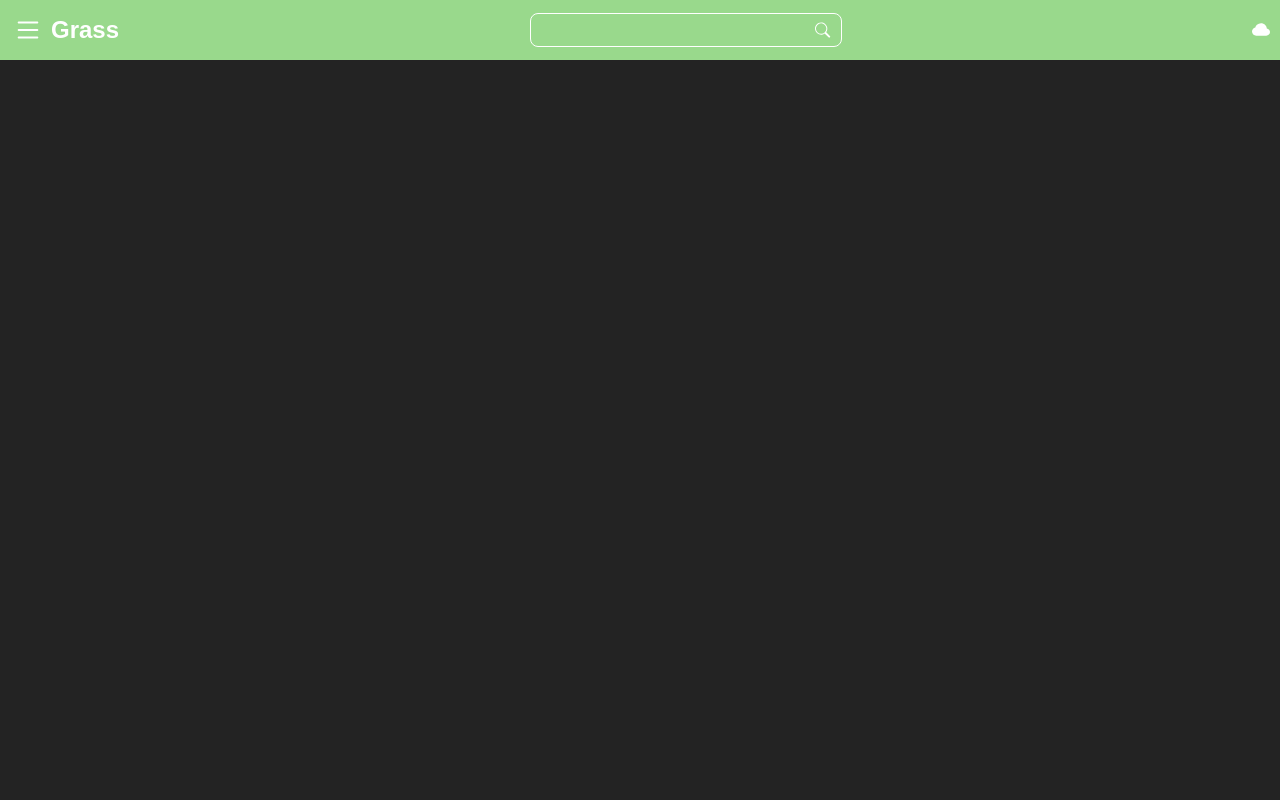
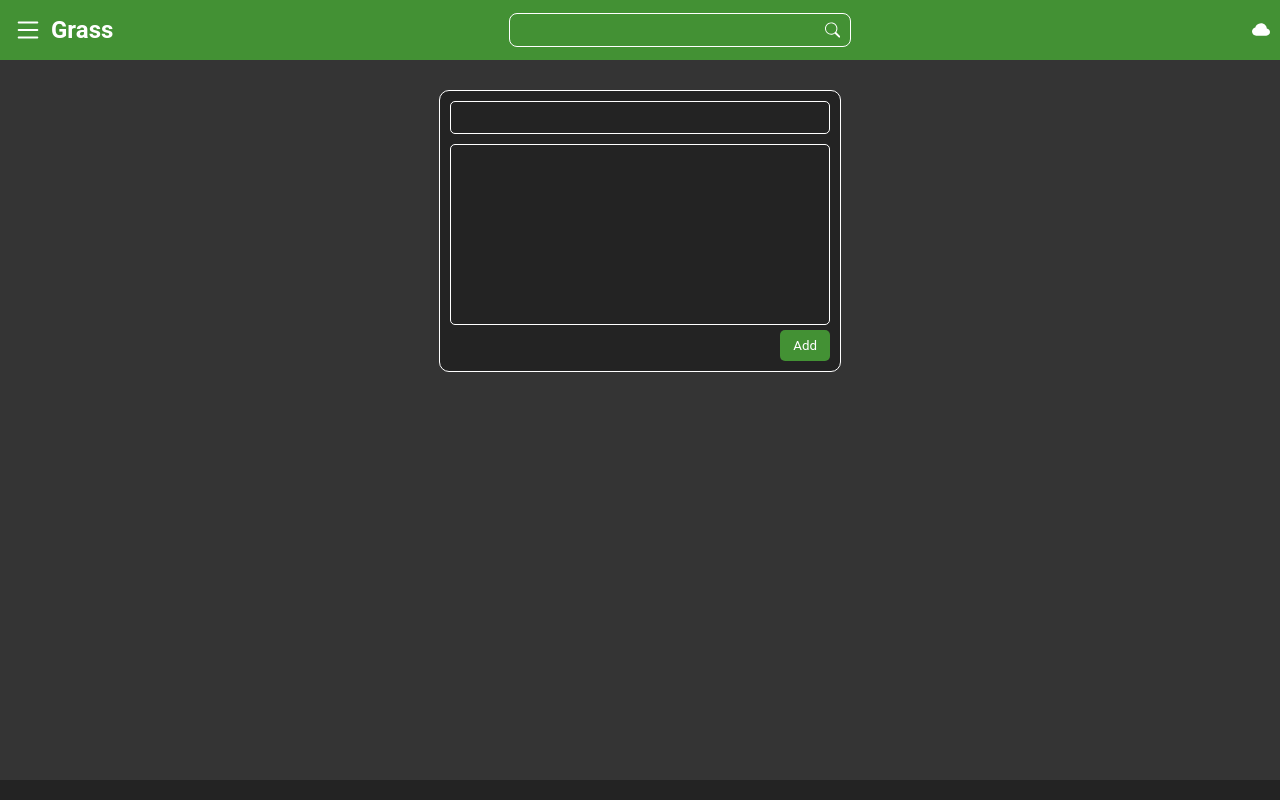
Before and after one commit to FacundoLG/Grass, a React (Create React App) app: page / in a window 1280 px wide. Built offline with nearby package versions, Linux system fonts and the light colour scheme.

Commit message:
noteform styles added

```diff
--- a/src/App.css
+++ b/src/App.css
@@ -1,5 +1,4 @@
 * {
-  font-family: Arial, Helvetica, sans-serif;
   margin: 0px;
   padding: 0px;
 }
--- a/src/App.js
+++ b/src/App.js
@@ -1,10 +1,13 @@
 import './App.css';
 import React from 'react';
 import Header from './components/Header';
+import Notes from './components/Notes';
+import './styles/buttons.css'
 function App() {
   return (
     <div className="App">
      <Header/>
+     <Notes/>
     </div>
   );
 }
--- a/src/components/Header.jsx
+++ b/src/components/Header.jsx
@@ -11,7 +11,7 @@ const Header = () => {
                     <h2 className="brand">Grass</h2>
                 </div>
            </div>
-           <Input/>
+           <Input search={true}/>
            <div className="right">
                 <BsCloudFill className="icon"/>
            </div>
--- a/src/components/Input.jsx
+++ b/src/components/Input.jsx
@@ -1,11 +1,12 @@
 import React from 'react'
-import {BsSearch} from 'react-icons/bs'
+import {BsSearch, BsPlusCircle} from 'react-icons/bs'
 import '../styles/imput.css'
-const Input = () => {
+const Input = ({search,note,placeholder}) => {
     return (
         <div className="Input">
-            <input type="text" />
-            <BsSearch/>
+            <input type="text" placeholder={placeholder}/>
+            {search? <BsSearch/>:""}
+            {note? <BsPlusCircle/>:""}
         </div>
     )
 }
--- /dev/null
+++ b/src/components/NoteForm.jsx
@@ -0,0 +1,17 @@
+import React from 'react'
+import '../styles/noteForm.css'
+const NoteForm = ({title}) => {
+    return (
+        <div className="NoteForm">
+            <div className="form">
+                <input className="forminput title" type="text" />
+                <textarea className="forminput text"></textarea>
+                <div className="buttonContainer">
+                    <button className="addButton">Add</button>
+                </div>
+            </div>
+        </div>
+    )
+}
+
+export default NoteForm
--- /dev/null
+++ b/src/components/Notes.jsx
@@ -0,0 +1,19 @@
+import React from 'react'
+import '../styles/notes.css'
+import Input from './Input'
+import NoteForm from './NoteForm'
+const Notes = () => {
+    return (
+            <div className="Notes">
+            <NoteForm/>
+                <div>
+                <Input note={true} placeholder={"note title..."}/>
+                </div>
+                <div>
+
+                </div>
+            </div>
+    )
+}
+
+export default Notes
--- a/src/index.css
+++ b/src/index.css
@@ -1,11 +1,12 @@
 * {
   color: white;
+  font-family: Roboto, Arial, Helvetica, sans-serif;
 }
 body {
-  background: rgb(35, 35, 35);
+  background: var(--bg-color);
 }
 :root {
-  --header-main-color: #99d98c;
+  --header-main-color: #439134;
   --brand-font-color: white;
-  --form-color: rgb(35, 35, 35);
+  --bg-color: rgb(35, 35, 35);
 }
--- /dev/null
+++ b/src/styles/buttons.css
@@ -0,0 +1,11 @@
+.addButton {
+  margin-top: 5px;
+  padding: 8px 13px;
+  border: none;
+  border-radius: 5px;
+  background: var(--header-main-color);
+}
+.buttonContainer {
+  display: flex;
+  justify-content: flex-end;
+}
--- a/src/styles/header.css
+++ b/src/styles/header.css
@@ -35,5 +35,11 @@
 .right {
   display: flex;
   align-items: center;
+  margin: 5px;
   margin-right: 10px;
 }
+@media (max-width: 360px) {
+  .brand {
+    display: none;
+  }
+}
--- a/src/styles/imput.css
+++ b/src/styles/imput.css
@@ -2,8 +2,8 @@
   display: flex;
   align-items: center;
   /* background: var(--form-color); */
-  width: 50vw;
-  max-width: 290px;
+  width: 70vw;
+  max-width: 320px;
   height: 32px;
   padding: 0px 10px;
   border: solid 1px white;
--- /dev/null
+++ b/src/styles/noteForm.css
@@ -0,0 +1,41 @@
+.NoteForm {
+  position: absolute;
+  display: flex;
+  justify-content: center;
+  background: rgba(255, 255, 255, 0.078);
+  width: 100vw;
+  height: 90%;
+  top: 60px;
+}
+.form {
+  margin-top: 30px;
+  display: flex;
+  padding: 10px;
+  flex-direction: column;
+  width: 90vw;
+  max-width: 380px;
+  height: 260px;
+  background: var(--bg-color);
+  border: solid 1px white;
+  border-radius: 10px;
+}
+.forminput {
+  background: none;
+  border: none;
+  outline: none;
+  border: solid 1px white;
+  border-radius: 5px;
+}
+.title {
+  font-size: 18px;
+  font-weight: 600;
+  padding: 5px 10px;
+}
+.text {
+  margin-top: 10px;
+  font-size: 15px;
+  font-weight: 500;
+  height: 90%;
+  padding: 10px;
+  resize: none;
+}
--- /dev/null
+++ b/src/styles/notes.css
@@ -0,0 +1,5 @@
+.Notes {
+  margin-top: 30px;
+  display: flex;
+  justify-content: center;
+}
```
